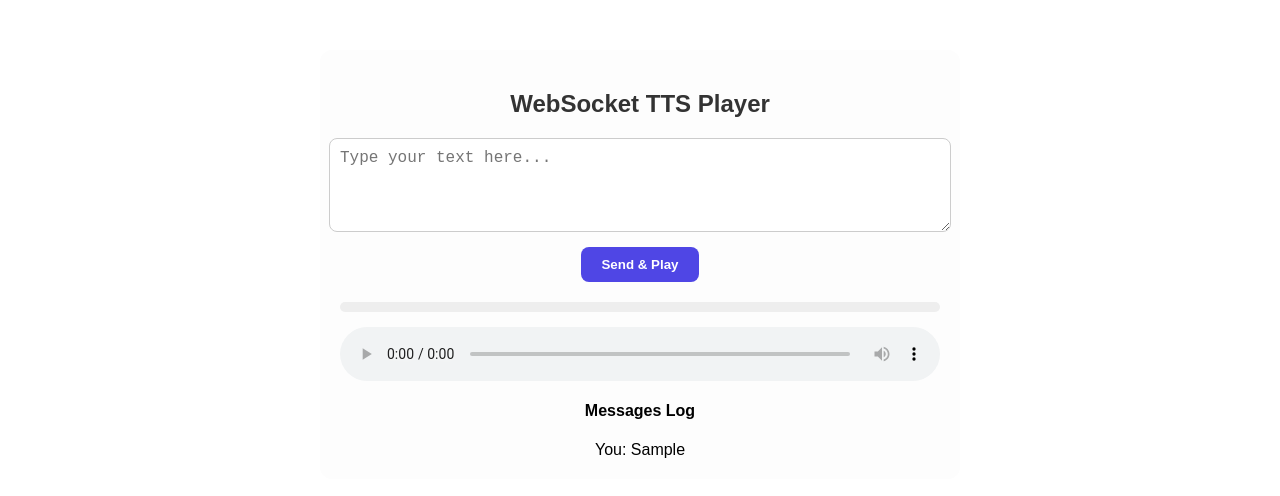
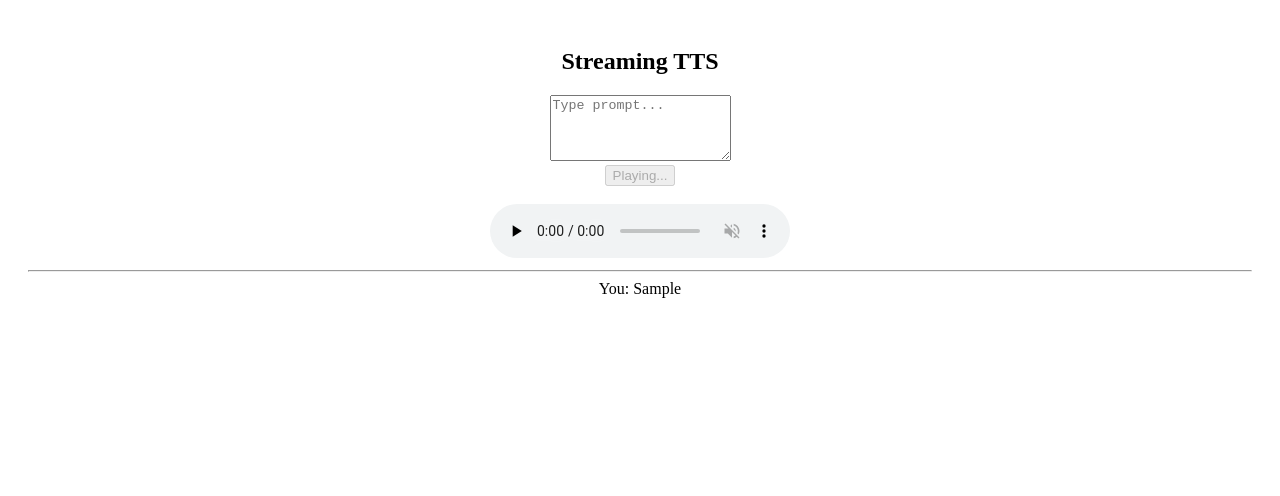
Before and after one commit to mamtapandey1910/web-socket_llm_tts_frontend, a React (Create React App) app: page / in a window 1280 px wide. Both pictures are taken after typing "Sample" into the empty fields and a click on the button "Send & Play". Shown: the top 496 px of the page. Built offline with nearby package versions, Linux system fonts and the light colour scheme; no server answers.

Commit message:
fix streaming issue

```diff
--- a/package.json
+++ b/package.json
@@ -39,6 +39,7 @@
   "devDependencies": {
     "@types/react": "^18.2.0",
     "@types/react-dom": "^18.2.0",
+    "eslint-plugin-react-hooks": "^7.0.1",
     "typescript": "^4.9.5"
   }
 }
--- a/src/components/handlePlayer.tsx
+++ b/src/components/handlePlayer.tsx
@@ -1,46 +1,39 @@
-import { useState, useEffect } from "react";
+import { useRef, useState } from "react";
 import { useWsConnection } from "./wsHandler";
 import { useAudioStream } from "./useAudioStream";
-import "./TTSPlayer.css";
 
 export const TTSPlayer = () => {
   const [prompt, setPrompt] = useState("");
-  const [progress, setProgress] = useState(0);
   const [isPlaying, setIsPlaying] = useState(false);
   const [messages, setMessages] = useState<string[]>([]);
 
-  const audio = useAudioStream();
+  const audio = useAudioStream("audio/mpeg");
+  const unlockedRef = useRef(false);
 
   const { send } = useWsConnection("ws://localhost:8000", {
-    onOpen: () => console.log("WS connected"),
-    onMessage: (event: any) => {
+    onMessage: (event: MessageEvent) => {
+      // 🔊 AUDIO CHUNK
       if (event.data instanceof ArrayBuffer) {
-        // Append audio chunk
         audio.appendChunk(event.data);
 
         const audioEl = audio.audioRef.current;
-        // Play only if it's not already playing
-        if (audioEl && !isPlaying) {
-          audio.play();
-          setIsPlaying(true); // mark as playing
+        if (audioEl && audioEl.muted) {
+          audioEl.muted = false;
         }
         return;
       }
 
-      try {
-        const parsed = JSON.parse(event.data);
+      // 🧾 CONTROL MESSAGE
+      const data = JSON.parse(event.data);
 
-        if (parsed.type === "TTS_END") {
-          audio.endStream();
-          setIsPlaying(false);
-          return;
-        }
+      if (data.type === "TTS_END") {
+        audio.endStream();
+        unlockedRef.current = false;
+        setIsPlaying(false);
+      }
 
-        if (parsed.message) {
-          setMessages((prev) => [...prev, parsed.message]);
-        }
-      } catch {
-        setMessages((prev) => [...prev, event.data]);
+      if (data.message) {
+        setMessages((prev) => [...prev, data.message]);
       }
     },
   });
@@ -48,14 +41,18 @@ export const TTSPlayer = () => {
   const sendPrompt = () => {
     if (!prompt.trim() || isPlaying) return;
 
-    // Clear old audio
     const audioEl = audio.audioRef.current;
-    if (audioEl) {
-      audioEl.pause();
-      audioEl.src = "";
-    }
-    audio.clearChunks();
-    setIsPlaying(false);
+    if (!audioEl) return;
+
+    // 🔁 RESET MEDIA SOURCE FOR NEW PROMPT
+    audio.reset();
+
+    // 🔓 AUTOPLAY UNLOCK (browser requirement)
+    audioEl.muted = true;
+    audioEl.play().catch(() => {});
+    unlockedRef.current = true;
+
+    setIsPlaying(true);
 
     send(
       JSON.stringify({
@@ -68,57 +65,33 @@ export const TTSPlayer = () => {
     setPrompt("");
   };
 
-  useEffect(() => {
-    const audioEl = audio.audioRef.current;
-    if (!audioEl) return;
-
-    const updateProgress = () => {
-      if (audioEl.duration && !isNaN(audioEl.duration)) {
-        setProgress((audioEl.currentTime / audioEl.duration) * 100);
-      }
-    };
-
-    const onEnded = () => {
-      setIsPlaying(false);
-      setProgress(0);
-    };
-
-    audioEl.addEventListener("timeupdate", updateProgress);
-    audioEl.addEventListener("ended", onEnded);
-
-    return () => {
-      audioEl.removeEventListener("timeupdate", updateProgress);
-      audioEl.removeEventListener("ended", onEnded);
-    };
-  }, [audio.audioRef]);
-
   return (
-    <div className="audio-container">
-      <h2>WebSocket TTS Player</h2>
+    <div style={{ padding: 20 }}>
+      <h2>Streaming TTS</h2>
 
       <textarea
         rows={4}
         value={prompt}
         onChange={(e) => setPrompt(e.target.value)}
-        placeholder="Type your text here..."
+        placeholder="Type prompt..."
       />
+
+      <br />
 
       <button onClick={sendPrompt} disabled={isPlaying}>
         {isPlaying ? "Playing..." : "Send & Play"}
       </button>
 
-      <div className="progress-bar">
-        <div className="progress-fill" style={{ width: `${progress}%` }} />
-      </div>
+      <br />
+      <br />
 
       <audio ref={audio.audioRef} controls />
 
-      <div className="message-log">
-        <h4>Messages Log</h4>
-        {messages.map((msg, index) => (
-          <div key={index}>{msg}</div>
-        ))}
-      </div>
+      <hr />
+
+      {messages.map((m, i) => (
+        <div key={i}>{m}</div>
+      ))}
     </div>
   );
 };
--- a/src/components/useAudioStream.tsx
+++ b/src/components/useAudioStream.tsx
@@ -1,37 +1,97 @@
-import { useRef } from "react";
+import { useEffect, useRef } from "react";
 
-export const useAudioStream = () => {
+export function useAudioStream(mimeType = "audio/mpeg") {
   const audioRef = useRef<HTMLAudioElement>(null);
-  const chunksRef = useRef<any[]>([]);
+  const mediaSourceRef = useRef<MediaSource | null>(null);
+  const sourceBufferRef = useRef<SourceBuffer | null>(null);
+  const queueRef = useRef<ArrayBuffer[]>([]);
+  const endedRef = useRef(false);
+
+  const initMediaSource = () => {
+    const audio = audioRef.current;
+    if (!audio) return;
+
+    const mediaSource = new MediaSource();
+    mediaSourceRef.current = mediaSource;
+    audio.src = URL.createObjectURL(mediaSource);
+
+    mediaSource.addEventListener("sourceopen", () => {
+      if (sourceBufferRef.current) return;
+
+      const sourceBuffer = mediaSource.addSourceBuffer(mimeType);
+      sourceBuffer.mode = "sequence";
+      sourceBufferRef.current = sourceBuffer;
+
+      sourceBuffer.addEventListener("updateend", () => {
+        if (queueRef.current.length > 0 && !sourceBuffer.updating) {
+          sourceBuffer.appendBuffer(queueRef.current.shift()!);
+        }
+      });
+    });
+  };
+
+  useEffect(() => {
+    initMediaSource();
+    // eslint-disable-next-line react-hooks/exhaustive-deps
+  }, []);
 
   const appendChunk = (chunk: ArrayBuffer) => {
-    chunksRef.current.push(new Uint8Array(chunk));
-    play(); // play automatically
+    if (endedRef.current) return;
+
+    const mediaSource = mediaSourceRef.current;
+    const sourceBuffer = sourceBufferRef.current;
+
+    if (!mediaSource || !sourceBuffer) return;
+    if (mediaSource.readyState !== "open") return;
+
+    if (sourceBuffer.updating || queueRef.current.length > 0) {
+      queueRef.current.push(chunk);
+    } else {
+      sourceBuffer.appendBuffer(chunk);
+    }
   };
 
   const endStream = () => {
-    const audioEl = audioRef.current;
-    if (!audioEl || chunksRef.current.length === 0) return;
+    if (endedRef.current) return;
 
-    const blob = new Blob(chunksRef.current, { type: "audio/mpeg" });
-    chunksRef.current = [];
-    const url = URL.createObjectURL(blob);
-    audioEl.src = url;
-    audioEl.play().catch((err) => console.warn("Audio play failed:", err));
-  };
+    const mediaSource = mediaSourceRef.current;
+    const sourceBuffer = sourceBufferRef.current;
 
-  const play = () => {
-    const audioEl = audioRef.current;
-    if (!audioEl) return;
-    if (audioEl.paused) {
-      audioEl.play().catch((err) => console.warn("Audio play failed:", err));
+    if (!mediaSource || !sourceBuffer) return;
+    if (mediaSource.readyState !== "open") return;
+
+    endedRef.current = true;
+
+    if (sourceBuffer.updating) {
+      sourceBuffer.addEventListener(
+        "updateend",
+        () => {
+          try {
+            mediaSource.endOfStream();
+          } catch {}
+        },
+        { once: true },
+      );
+    } else {
+      try {
+        mediaSource.endOfStream();
+      } catch {}
     }
   };
 
-  // Clear previous chunks when sending new message
-  const clearChunks = () => {
-    chunksRef.current = [];
+  // 🔑 THIS FIXES "OLD AUDIO PLAYS AGAIN"
+  const reset = () => {
+    queueRef.current = [];
+    endedRef.current = false;
+    sourceBufferRef.current = null;
+    mediaSourceRef.current = null;
+    initMediaSource();
   };
 
-  return { audioRef, appendChunk, endStream, play, clearChunks };
-};
+  return {
+    audioRef,
+    appendChunk,
+    endStream,
+    reset,
+  };
+}
```
Also changed, not shown: .eslintrc.js.
